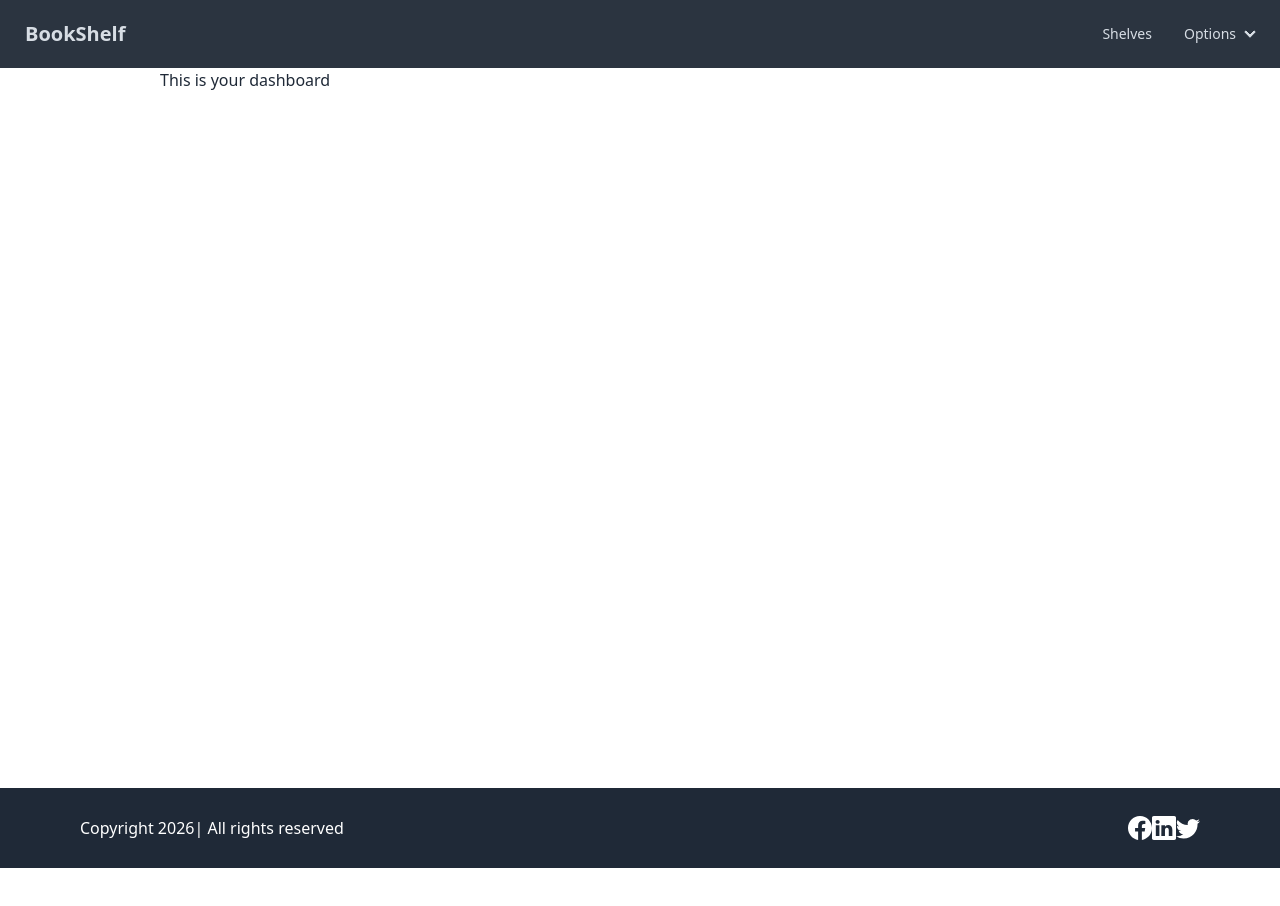
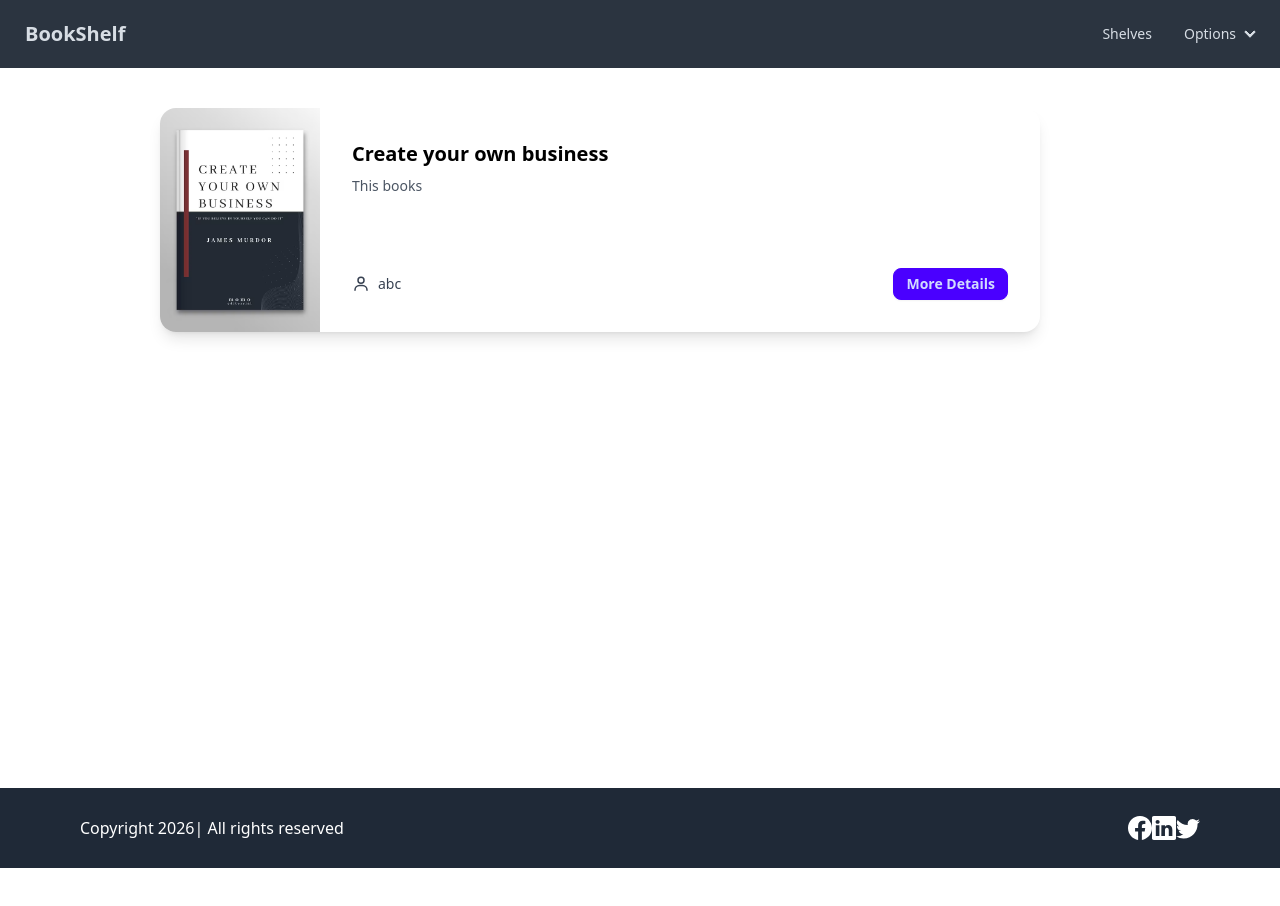
Before and after one commit to PrasanKumar1101/GoodReads_Next_Frontend, a Next.js app: page /Dashboard in a window 1280 px wide. Before the commit the page ends 868 px from the top, so only its background shows below. Built offline with nearby package versions, Linux system fonts and the light colour scheme; no server answers.

Commit message:
Added bookCard non functional Created the UI

```diff
--- /dev/null
+++ b/src/Components/BookCard.jsx
@@ -0,0 +1,39 @@
+import { BiUser } from "react-icons/bi";
+
+export default function BookCard({ title, author,descriptions }) {
+  return (
+    <div className="card card-side bg-white w-11/12 max-w-4xl shadow-lg hover:shadow-xl transition-shadow mt-10">
+      {/* Book Image */}
+      <figure className="w-40 h-56 overflow-hidden">
+        <img
+          src="/Images/bookcover1.jpeg"
+          alt="Book Cover"
+          className="h-full w-full object-cover "
+        />
+      </figure>
+
+      {/* Content */}
+      <div className="card-body text-black flex flex-col justify-between">
+        {/* Title */}
+        <h2 className="card-title text-xl font-bold">{title}</h2>
+
+        {/* Description */}
+        <p className="text-sm text-gray-600 line-clamp-2">
+          {descriptions}
+        </p>
+
+        {/* Bottom Row */}
+        <div className="flex items-center justify-between pt-4">
+          {/* Author */}
+          <div className="flex items-center gap-2 text-sm text-gray-700">
+            <BiUser className="text-lg" />
+            <span>{author}</span>
+          </div>
+
+          {/* Action */}
+          <button className="btn btn-sm btn-primary">More Details</button>
+        </div>
+      </div>
+    </div>
+  );
+}
--- a/src/Components/Navbar.jsx
+++ b/src/Components/Navbar.jsx
@@ -6,8 +6,7 @@ import { logout } from "@/Redux/Slices/authSlice";
 export default function Navbar() {
   const dispatch = useDispatch();
   const router = useRouter();
-  const { isLoggedIn } = useSelector((state) => state.auth);
-
+  const { isLoggedIn, username } = useSelector((state) => state.auth);
   function onLogout() {
     dispatch(logout());
     router.push("/Signin");
@@ -28,6 +27,13 @@ export default function Navbar() {
           <li>
             <Link href="/dashboard/shelves">Shelves</Link>
           </li>
+          {isLoggedIn && (
+            <li>
+              <Link href="/Dashboard" className="font-semibold text-success">
+                Hi, {username}
+              </Link>
+            </li>
+          )}
           <li>
             <details>
               <summary>Options</summary>
@@ -46,7 +52,7 @@ export default function Navbar() {
                   <ul>
                     <li>
                       <Link
-                        href="/signin"
+                        href="/Signin"
                         className="text-white bg-red-400 hover:bg-red-500 my-4"
                       >
                         Login
@@ -54,7 +60,7 @@ export default function Navbar() {
                     </li>
                     <li>
                       <Link
-                        href="/signup"
+                        href="/Signup"
                         className="text-white bg-red-400 hover:bg-red-500"
                       >
                         Signup
--- a/src/app/Dashboard/page.jsx
+++ b/src/app/Dashboard/page.jsx
@@ -1,11 +1,14 @@
-
+import BookCard from "@/Components/BookCard";
 import React from "react";
 
 const Dashboard = () => {
   return (
     <>
-        This is your dashboard
-
+      <BookCard
+        title="Create your own business"
+        author="abc"
+        descriptions="This books"
+      />
     </>
   );
 };
```
Also changed, not shown: public/Images/bookcover1.jpeg (added).
